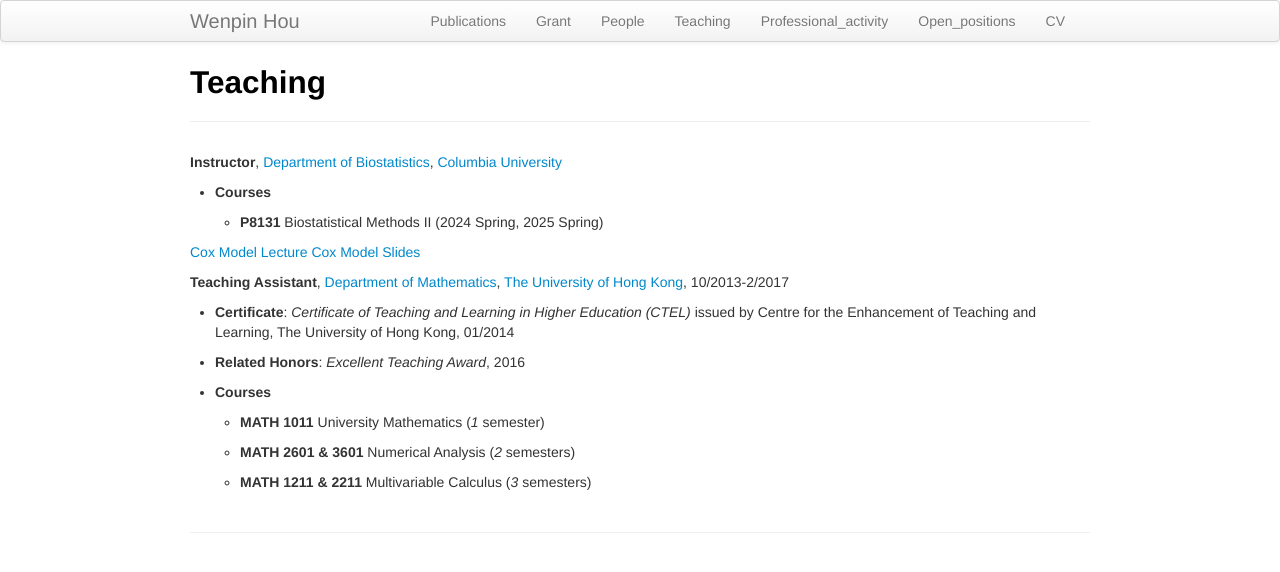
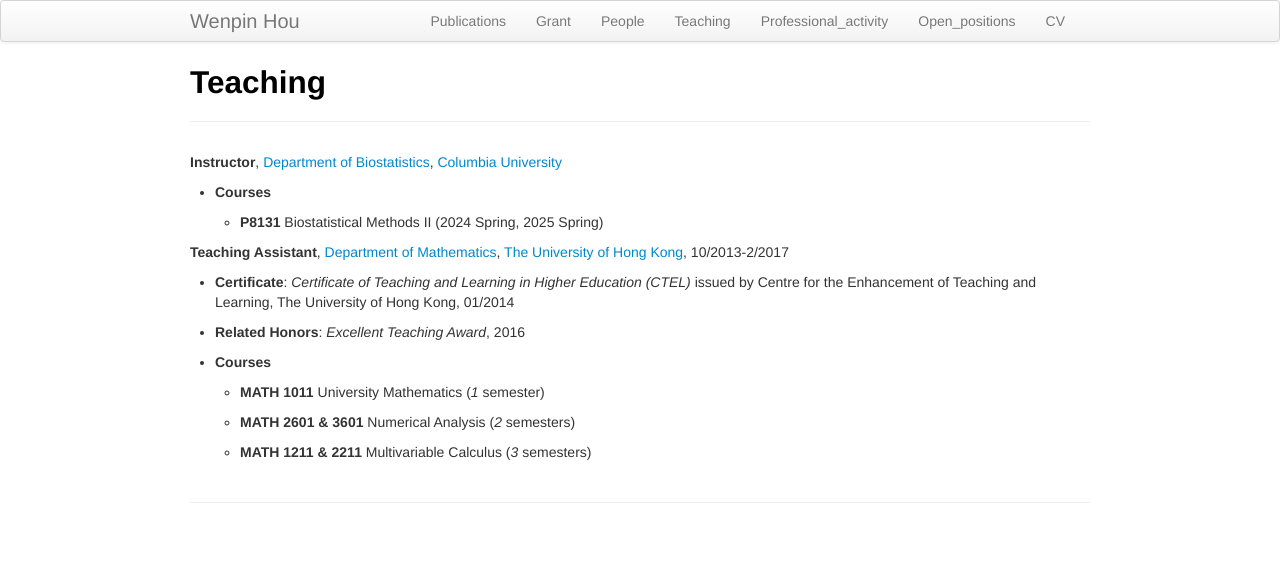
Before and after one commit to Winnie09/Wenpin_Hou, a Jekyll site: the page built from pages/teaching.md, in a window 1280 px wide. Shown: the top 572 px of the page. Built offline with Jekyll 4.4.1, drawn with Linux system fonts in a browser that asks for light colours.

Commit message:
revise teaching

```diff
--- a/pages/teaching.md
+++ b/pages/teaching.md
@@ -8,18 +8,6 @@ title: Teaching
 * **Courses**
 
    * **P8131** Biostatistical Methods II (2024 Spring, 2025 Spring)
-
-
-
-
-[Cox Model Lecture]()
-[Cox Model Slides]()
-
-
-
-
-
-
 
 **Teaching Assistant**, [Department of Mathematics](https://hkumath.hku.hk/web/index.php), [The University of Hong Kong](https://www.hku.hk/), 10/2013-2/2017
 
```
